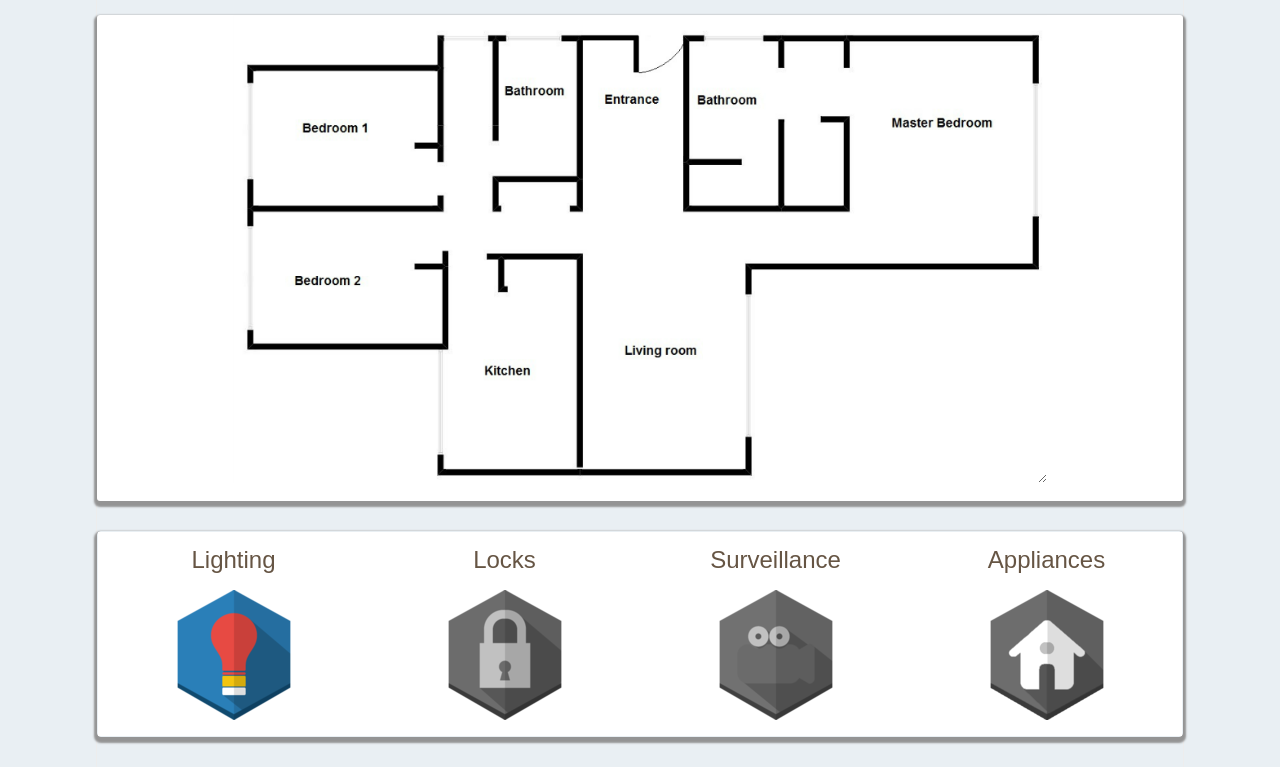
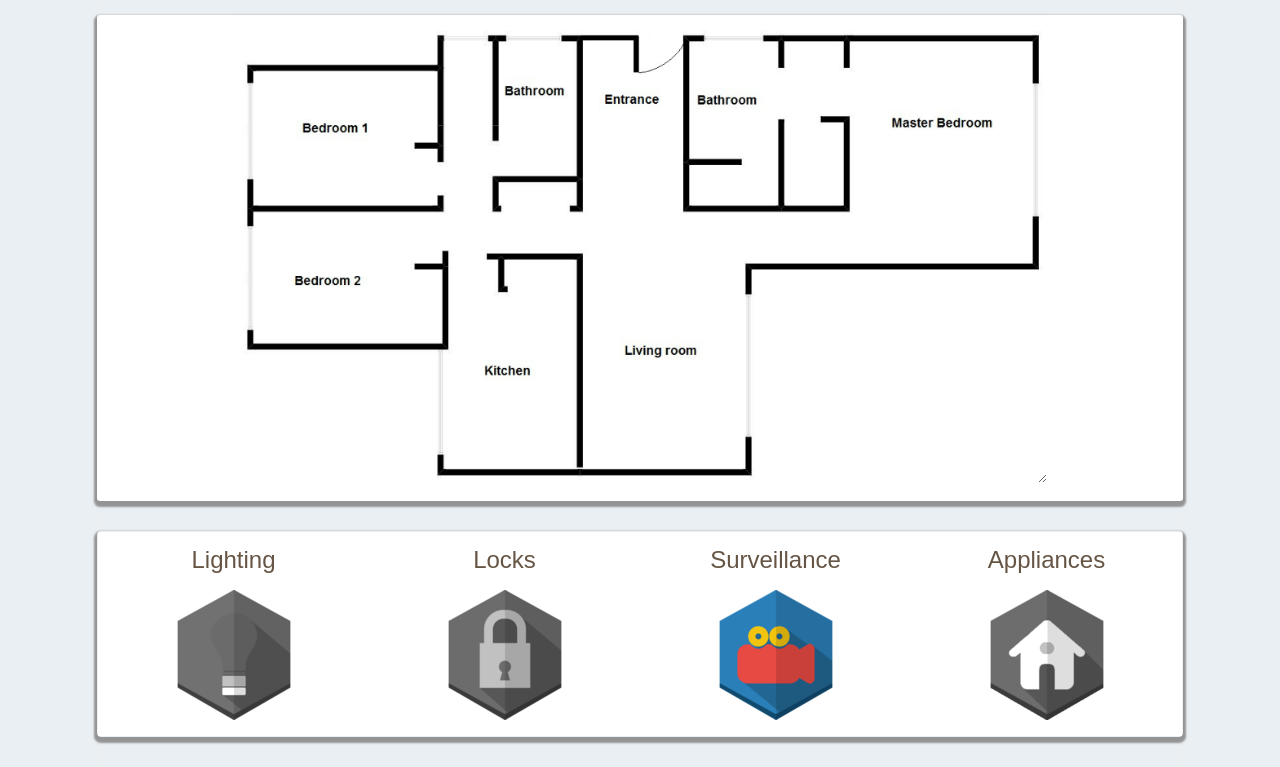
Before and after one commit to paregos/urban-spoon, a plain HTML site: page index.html in a window 1280 px wide. Shown: the part 67-834 px from the top of the page. Drawn offline with nearby package versions, Linux system fonts and the light colour scheme.

Commit message:
changed the beggining overlay to cameras

```diff
--- a/index.html
+++ b/index.html
@@ -543,9 +543,9 @@
 						<div class="iconName" id="iconNameLighting">
 							<h3> Lighting </h3>
 						</div>
-						<label class="btn btn-primary active" id="bulbdiv">
+						<label class="btn btn-primary" id="bulbdiv">
 							<input type="radio" name="options" id="option1" autocomplete="off" checked>
-							<img src="img/icon/bulb-icon.png" class="img-responsive scaleHover Icons" />
+							<img src="img/icon/bulb-icon.png" class="img-responsive scaleHover Icons greyed" />
 						</label>
 					</div>
 
@@ -562,9 +562,9 @@
 						<div class="iconName" id="iconNameSurveillance">
 							<h3> Surveillance </h3>
 						</div>
-						<label class="btn btn-primary" id="cameradiv">
+						<label class="btn btn-primary active" id="cameradiv">
 							<input type="radio" name="options" id="option3" autocomplete="off">
-							<img src="img/icon/movie-icon.png" class="img-responsive scaleHover Icons greyed" />
+							<img src="img/icon/movie-icon.png" class="img-responsive scaleHover Icons" />
 						</label>
 					</div>
 
```
